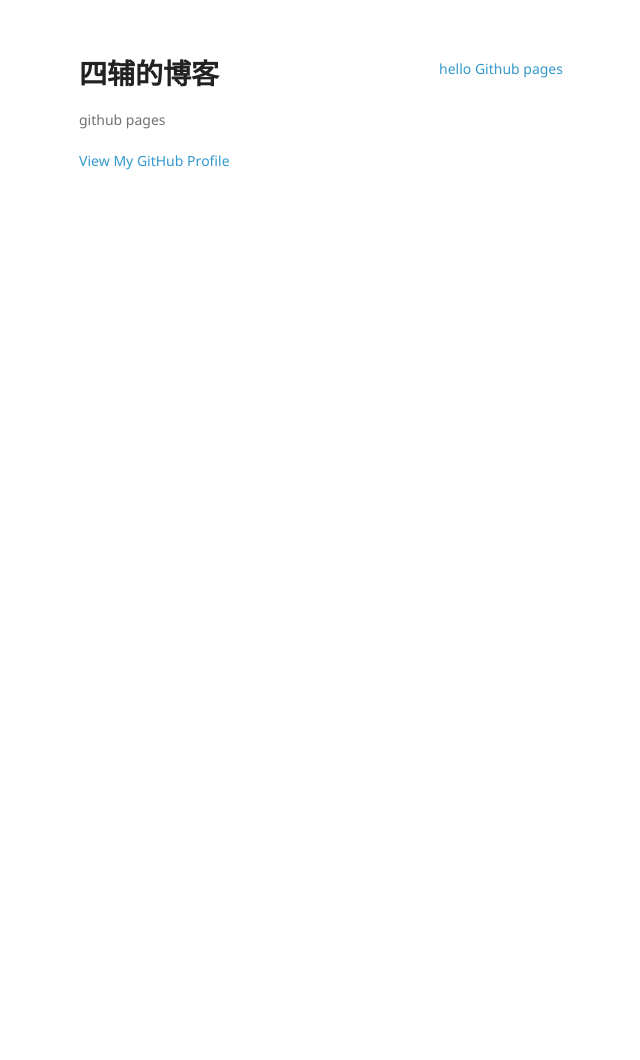
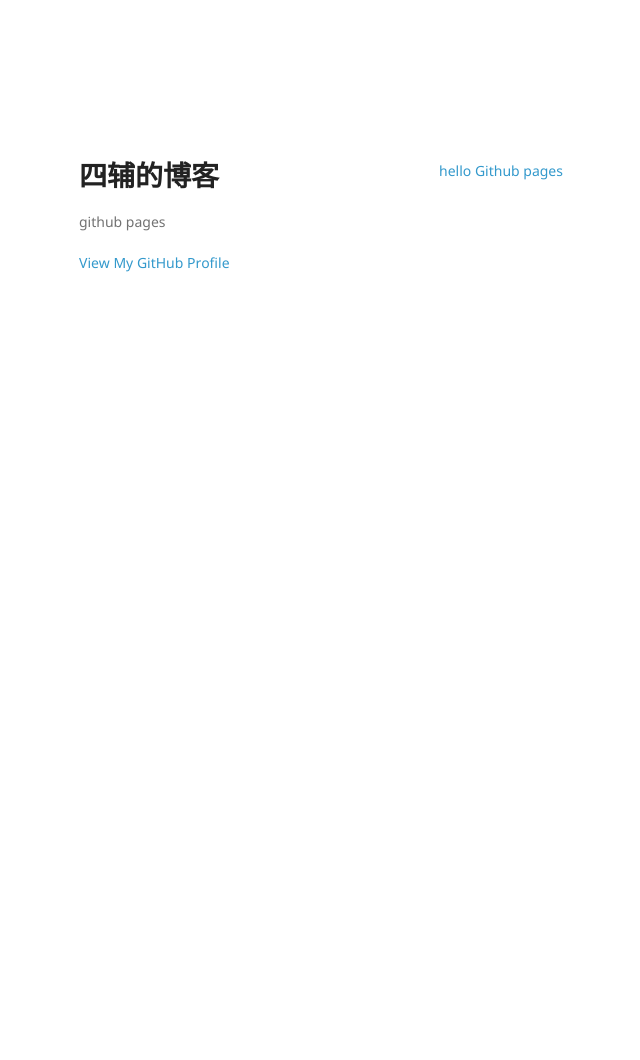
Before and after one commit to SFmonkey/sfmonkey.github.com, a Jekyll site: the page built from index.html, in a window 1280 px wide. Shown: the whole page, without its empty margins (131-771 px from the left). Built offline with Jekyll 4.4.1, drawn with Linux system fonts in a browser that asks for light colours; comment, search, counter and statistics services are not loaded; before the commit the page ends 900 px from its top, so only the background shows below that.

Commit message:
optimize2

```diff
--- a/_layouts/default.html
+++ b/_layouts/default.html
@@ -14,7 +14,10 @@
 </head>
 <body>
 <div class="wrapper">
-{{content}}
+    <div class="content">
+        {{content}}
+    </div>
+    <div id="push"></div>
 </div>
 <div id="disqus_thread"></div>
 <script>
--- a/stylesheets/styles.css
+++ b/stylesheets/styles.css
@@ -26,9 +26,10 @@
     src: url('../fonts/NotoSans-BoldItalic.ttf') format('truetype');
 }
 
-body {
+html,body {
+    height: 100%;
+    margin: 80px auto 0;
     background-color: #fff;
-  padding:50px;
     font: 14px/1.5 "Noto Sans", "Helvetica Neue", Helvetica, Arial, sans-serif;
     color:#727272;
     font-weight:400;
@@ -303,3 +304,7 @@
     bottom: 50px;
     -webkit-font-smoothing: subpixel-antialiased;
 }
+
+#push {
+    height: 400px;
+}
```
Lines whose indentation alone changed are shown as unchanged.
